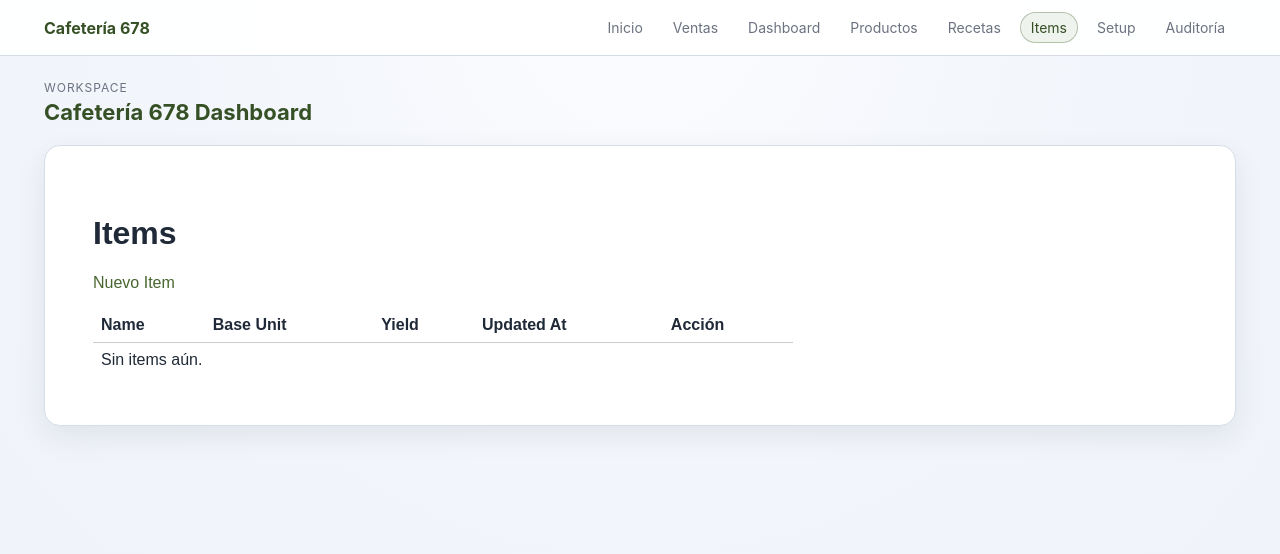
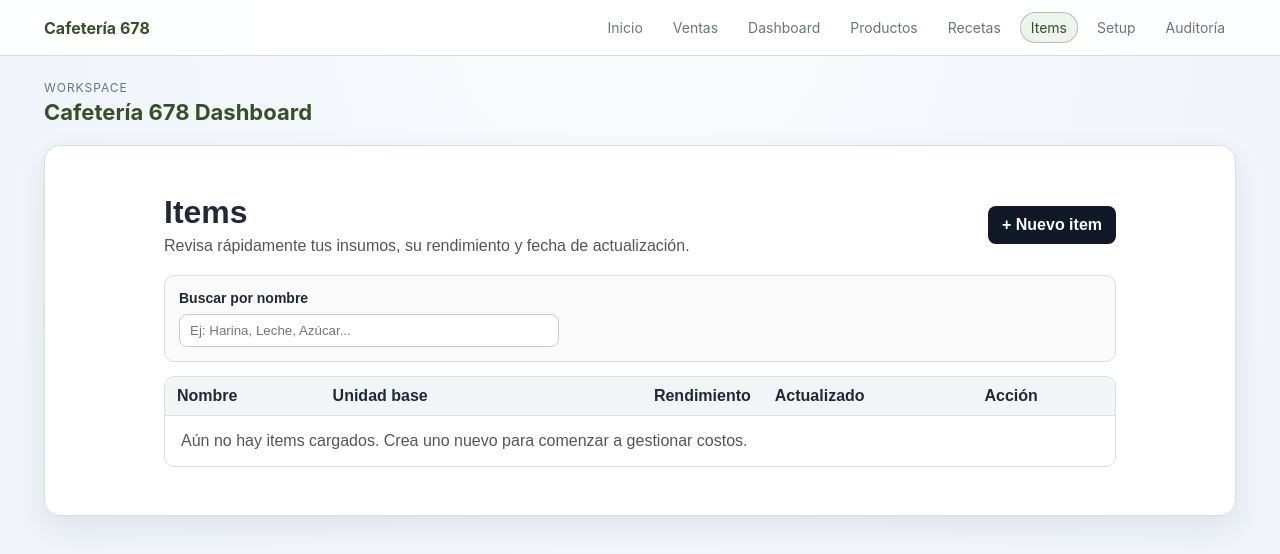
Before and after one commit to NicoChapiro/cafeteria-678-dashboard, a Next.js app: page /items in a window 1280 px wide. Shown: the top 554 px of the page. Built offline with nearby package versions, Linux system fonts and the light colour scheme.

Commit message:
Improve items list page UX and add name search

```diff
--- a/app/items/page.tsx
+++ b/app/items/page.tsx
@@ -1,7 +1,7 @@
 'use client';
 
 import Link from 'next/link';
-import { useEffect, useState } from 'react';
+import { useEffect, useMemo, useState } from 'react';
 
 import type { Item } from '@/src/domain/types';
 import { listItems } from '@/src/storage/local/store';
@@ -12,63 +12,132 @@ function formatDate(value: Date): string {
 
 export default function ItemsPage() {
   const [items, setItems] = useState<Item[]>([]);
+  const [search, setSearch] = useState('');
 
   useEffect(() => {
     setItems(listItems());
   }, []);
 
+  const normalizedSearch = search.trim().toLowerCase();
+  const filteredItems = useMemo(
+    () => items.filter((item) => item.name.toLowerCase().includes(normalizedSearch)),
+    [items, normalizedSearch],
+  );
+
   return (
-    <main style={{ padding: 24, fontFamily: 'sans-serif' }}>
-      <h1>Items</h1>
-      <p>
-        <Link href="/items/new">Nuevo Item</Link>
+    <main style={{ padding: 24, fontFamily: 'sans-serif', maxWidth: 1000, margin: '0 auto' }}>
+      <header
+        style={{
+          display: 'flex',
+          flexWrap: 'wrap',
+          justifyContent: 'space-between',
+          alignItems: 'center',
+          gap: 12,
+          marginBottom: 20,
+        }}
+      >
+        <div>
+          <h1 style={{ margin: 0 }}>Items</h1>
+          <p style={{ margin: '6px 0 0', color: '#555' }}>
+            Revisa rápidamente tus insumos, su rendimiento y fecha de actualización.
           </p>
+        </div>
+        <Link
+          href="/items/new"
+          style={{
+            background: '#111827',
+            color: '#fff',
+            textDecoration: 'none',
+            borderRadius: 8,
+            padding: '10px 14px',
+            fontWeight: 600,
+          }}
+        >
+          + Nuevo item
+        </Link>
+      </header>
 
-      <table style={{ borderCollapse: 'collapse', minWidth: 700 }}>
+      <section
+        style={{
+          border: '1px solid #ddd',
+          borderRadius: 10,
+          padding: 14,
+          marginBottom: 14,
+          background: '#fafafa',
+        }}
+      >
+        <label htmlFor="items-search" style={{ display: 'block', fontSize: 14, fontWeight: 600 }}>
+          Buscar por nombre
+        </label>
+        <input
+          id="items-search"
+          name="items-search"
+          type="search"
+          value={search}
+          onChange={(event) => setSearch(event.target.value)}
+          placeholder="Ej: Harina, Leche, Azúcar..."
+          style={{
+            marginTop: 8,
+            width: '100%',
+            maxWidth: 380,
+            padding: '8px 10px',
+            border: '1px solid #ccc',
+            borderRadius: 8,
+          }}
+        />
+      </section>
+
+      <section style={{ border: '1px solid #ddd', borderRadius: 10, overflowX: 'auto' }}>
+        <table style={{ borderCollapse: 'collapse', minWidth: 760, width: '100%' }}>
           <thead>
-          <tr>
-            <th style={{ borderBottom: '1px solid #ccc', textAlign: 'left', padding: 8 }}>
-              Name
+            <tr style={{ background: '#f3f4f6' }}>
+              <th style={{ borderBottom: '1px solid #ddd', textAlign: 'left', padding: '10px 12px' }}>
+                Nombre
               </th>
-            <th style={{ borderBottom: '1px solid #ccc', textAlign: 'left', padding: 8 }}>
-              Base Unit
+              <th style={{ borderBottom: '1px solid #ddd', textAlign: 'left', padding: '10px 12px' }}>
+                Unidad base
               </th>
-            <th style={{ borderBottom: '1px solid #ccc', textAlign: 'left', padding: 8 }}>
-              Yield
+              <th style={{ borderBottom: '1px solid #ddd', textAlign: 'right', padding: '10px 12px' }}>
+                Rendimiento
               </th>
-            <th style={{ borderBottom: '1px solid #ccc', textAlign: 'left', padding: 8 }}>
-              Updated At
+              <th style={{ borderBottom: '1px solid #ddd', textAlign: 'left', padding: '10px 12px' }}>
+                Actualizado
               </th>
-            <th style={{ borderBottom: '1px solid #ccc', textAlign: 'left', padding: 8 }}>
+              <th style={{ borderBottom: '1px solid #ddd', textAlign: 'left', padding: '10px 12px' }}>
                 Acción
               </th>
             </tr>
           </thead>
           <tbody>
-          {items.map((item) => (
+            {filteredItems.map((item) => (
               <tr key={item.id}>
-              <td style={{ borderBottom: '1px solid #eee', padding: 8 }}>{item.name}</td>
-              <td style={{ borderBottom: '1px solid #eee', padding: 8 }}>{item.baseUnit}</td>
-              <td style={{ borderBottom: '1px solid #eee', padding: 8 }}>
+                <td style={{ borderBottom: '1px solid #eee', padding: '10px 12px', fontWeight: 600 }}>
+                  {item.name}
+                </td>
+                <td style={{ borderBottom: '1px solid #eee', padding: '10px 12px' }}>{item.baseUnit}</td>
+                <td style={{ borderBottom: '1px solid #eee', padding: '10px 12px', textAlign: 'right' }}>
                   {item.yieldRateDefault ?? '-'}
                 </td>
-              <td style={{ borderBottom: '1px solid #eee', padding: 8 }}>
+                <td style={{ borderBottom: '1px solid #eee', padding: '10px 12px' }}>
                   {formatDate(item.updatedAt)}
                 </td>
-              <td style={{ borderBottom: '1px solid #eee', padding: 8 }}>
+                <td style={{ borderBottom: '1px solid #eee', padding: '10px 12px' }}>
                   <Link href={`/items/${item.id}`}>Ver detalle</Link>
                 </td>
               </tr>
             ))}
-          {items.length === 0 ? (
+            {filteredItems.length === 0 ? (
               <tr>
-              <td colSpan={5} style={{ padding: 8 }}>
-                Sin items aún.
+                <td colSpan={5} style={{ padding: 16, color: '#555' }}>
+                  {items.length === 0
+                    ? 'Aún no hay items cargados. Crea uno nuevo para comenzar a gestionar costos.'
+                    : 'No encontramos items que coincidan con tu búsqueda. Prueba con otro nombre.'}
                 </td>
               </tr>
             ) : null}
           </tbody>
         </table>
+      </section>
     </main>
   );
 }
```
Lines whose indentation alone changed are shown as unchanged.
